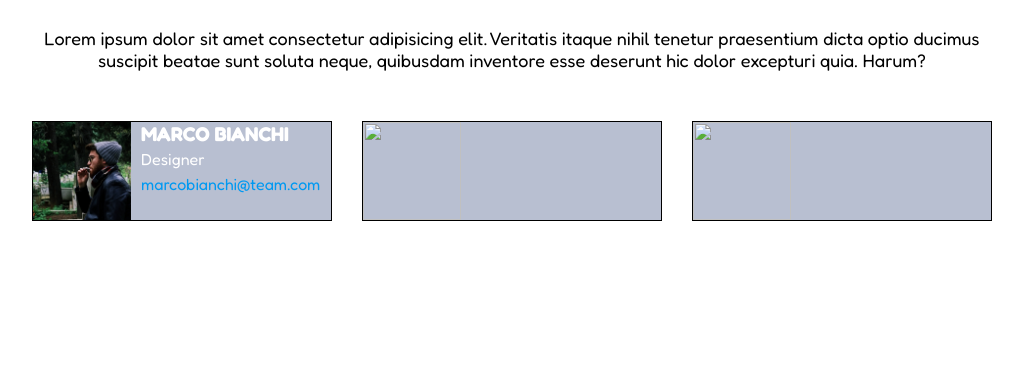
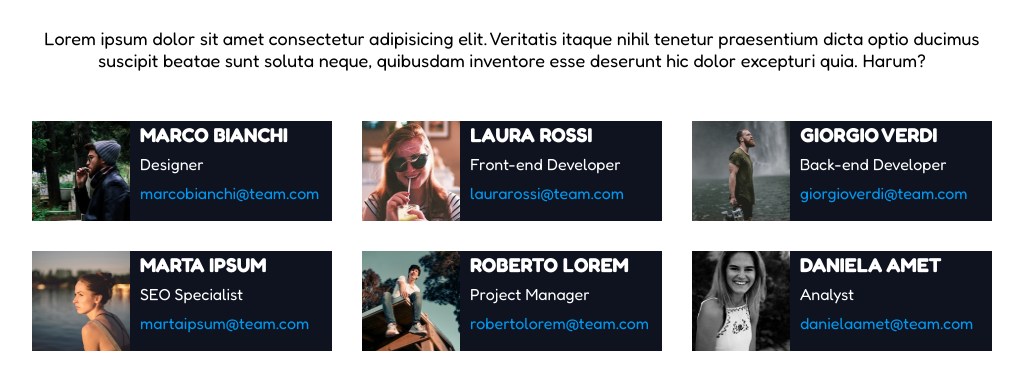
Before and after one commit to S-Lombardi/html-css-float-cards, a plain HTML site: page index.html in a window 1280 px wide. Shown: the part 121-510 px from the top of the page, without its empty margins (128-1151 px from the left). Drawn offline with Linux system fonts and the light colour scheme.

Commit message:
Inserimento foto, nomi e professioni alle card restanti nella seconda riga

```diff
--- a/css/style.css
+++ b/css/style.css
@@ -3,13 +3,9 @@
     margin: 0;
     box-sizing: border-box;
 }
+
 body{
     font-family: 'Fredoka', sans-serif;
-}
-
-.container{
-    width: 75%;
-    margin: auto;
 }
 
 /* TITOLO layout team */
@@ -17,19 +13,27 @@ h1{
     font-size: 40px;
     color: rgb(228, 32, 123);
     text-align: center;
-    padding: 35px;
+     padding: 35px;
 }
-/* Fine Titolo layout team */
 
-/* CARD */
-.row{
-    width: 100%;
-    margin-top: 30px;
+/* FINE TITOLO layout team */
+
+/* INIZIO MAIN */
+.container{
+    width: 75%;
+    margin: auto;
 }
+
 .subtitle{
     font-size: 18px;
     text-align: center;
     margin-bottom: 20px;
+}
+
+/* CARD TEAM */
+.row{
+    width: 100%;
+    margin-top: 30px;
 }
 .row::after{
     content: "";
@@ -48,8 +52,8 @@ h1{
 }
 .card{
     height: 100px;
-    border: 1px solid;
-    background-color: rgb(184, 191, 209);
+    /* border: 1px solid; */
+    background-color: rgb(14, 19, 31);
 
 }
 
@@ -67,16 +71,19 @@ h1{
     clear: both;
 }
 
-/* Testo CARD */
+/* TESTO CARD */
 .text-professionist{
     float: left;
-    line-height: 25px;
+    line-height: 29px;
     width: calc(100%-98px);
+    height: 100%;
 }
 
 .text-professionist div {
     margin-left: 10px;
     vertical-align: middle;
+    align-items: center;
+    justify-content: center;
 }
 
 .text-professionist div:first-child{
--- a/index.html
+++ b/index.html
@@ -11,64 +11,112 @@
         <link href="https://fonts.googleapis.com/css2?family=Comfortaa:wght@300;400;500;600;700&family=Fredoka:wght@400;500;600;700&family=Roboto&display=swap" rel="stylesheet">
     </head>
     <body>
-
         <!-- TITOLO layout team -->
         <h1>Meet Our Team</h1>
-
+        <!-- INIZIO MAIN -->
         <main class="container">
-        <!-- Descrizione team -->
+            <!-- Sottotitolo -->
             <div class="row">
                 <div class="subtitle">Lorem ipsum dolor sit amet consectetur adipisicing elit. Veritatis itaque nihil tenetur praesentium dicta optio ducimus suscipit beatae sunt soluta neque, quibusdam inventore esse deserunt hic dolor excepturi quia. Harum?</div>
             </div>
-
             <!-- INIZIO CARD TEAM -->
-
             <!-- RIGA 1-->
             <div class="row">
                 <!-- COLONNNA -->
                 <div class="col">
-                <!-- CONTENUTO Marco Bianchi -->
+                    <!-- CARD Marco Bianchi -->
                     <div class="card">
-                    <!-- Immagine -->
+                        <!-- IMMAGINE -->
                         <img src="img/male1.png" alt="male1">
-                    <!-- Testo Card -->
+                        <!-- TESTO CARD -->
                         <div class="text-professionist">
                             <div>MARCO BIANCHI</div>
                             <div>Designer</div>
                             <div>marcobianchi@team.com</div>
                         </div>
-
                     </div>
                 </div>
 
                 <!-- COLONNNA -->
                 <div class="col center">
-                <!-- CONTENUTO Laura Rossi -->
+                    <!-- CARD Laura Rossi -->
                     <div class="card">
                         <!-- Immagine -->
-                    <img src="" alt="">
+                        <img src="img/female1.png" alt="female1">
                         <!-- Testo Card -->
-
+                        <div class="text-professionist">
+                            <div>LAURA ROSSI</div>
+                            <div>Front-end Developer</div>
+                            <div>laurarossi@team.com</div>
                         </div>
-
                     </div>
-
+                </div>
                 <!-- COLONNNA -->
                 <div class="col">
-                <!-- CONTENUTO Giorgio Verdi-->
+                    <!-- CARD Giorgio Verdi-->
                     <div class="card">
                         <!-- Immagine -->
-                    <img src="" alt="">
+                        <img src="img/male2.png" alt="male2">
                         <!-- Testo Card -->
-
+                        <div class="text-professionist">
+                            <div>GIORGIO VERDI</div>
+                            <div>Back-end Developer</div>
+                            <div>giorgioverdi@team.com</div>
                         </div>
-
+                    </div>
                 </div>
                 <!-- FINE RIGA 1 -->
 
             </div>
 
+            <!-- RIGA 2-->
+            <div class="row">
+                <!-- COLONNNA -->
+                <div class="col">
+                    <!-- CARD Marta Ipsum -->
+                    <div class="card">
+                        <!-- IMMAGINE -->
+                        <img src="img/female2.png" alt="female2">
+                        <!-- TESTO CARD -->
+                        <div class="text-professionist">
+                            <div>MARTA IPSUM</div>
+                            <div>SEO Specialist</div>
+                            <div>martaipsum@team.com</div>
+                        </div>
+                    </div>
+                </div>
+
+                <!-- COLONNNA -->
+                <div class="col center">
+                    <!-- CARD Roberto Lorem -->
+                    <div class="card">
+                        <!-- Immagine -->
+                        <img src="img/male3.png" alt="male3">
+                        <!-- Testo Card -->
+                        <div class="text-professionist">
+                            <div>ROBERTO LOREM</div>
+                            <div>Project Manager</div>
+                            <div>robertolorem@team.com</div>
+                        </div>
+                    </div>
+                </div>
+
+                <!-- COLONNNA -->
+                <div class="col">
+                    <!-- CARD Giorgio Verdi-->
+                    <div class="card">
+                        <!-- Immagine -->
+                        <img src="img/female3.png" alt="female3">
+                        <!-- Testo Card -->
+                        <div class="text-professionist">
+                            <div>DANIELA AMET</div>
+                            <div>Analyst</div>
+                            <div>danielaamet@team.com</div>
+                        </div>
+                    </div>
+                </div>
+                <!-- FINE RIGA 1 -->
+            </div>
         </main>
-
     </body>
 </html>
```
Lines whose indentation alone changed are shown as unchanged.
